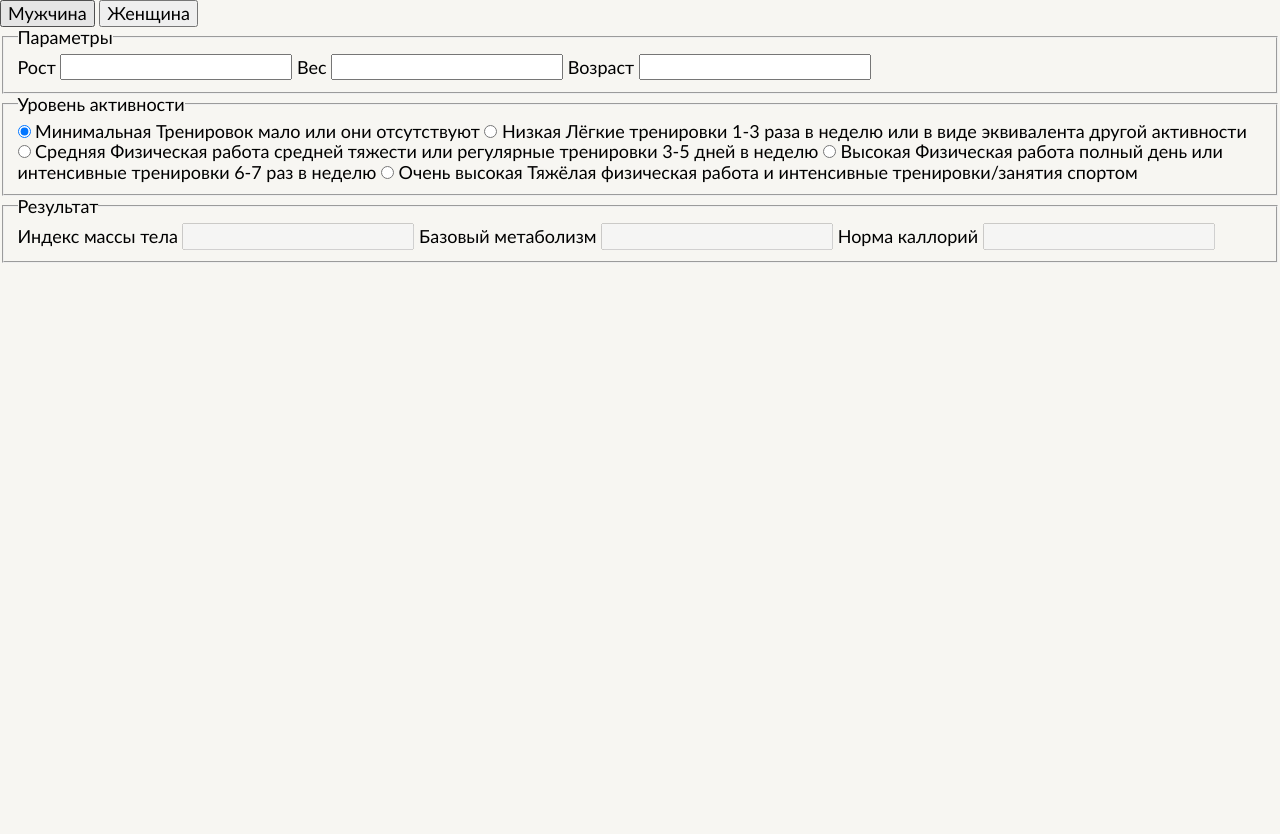
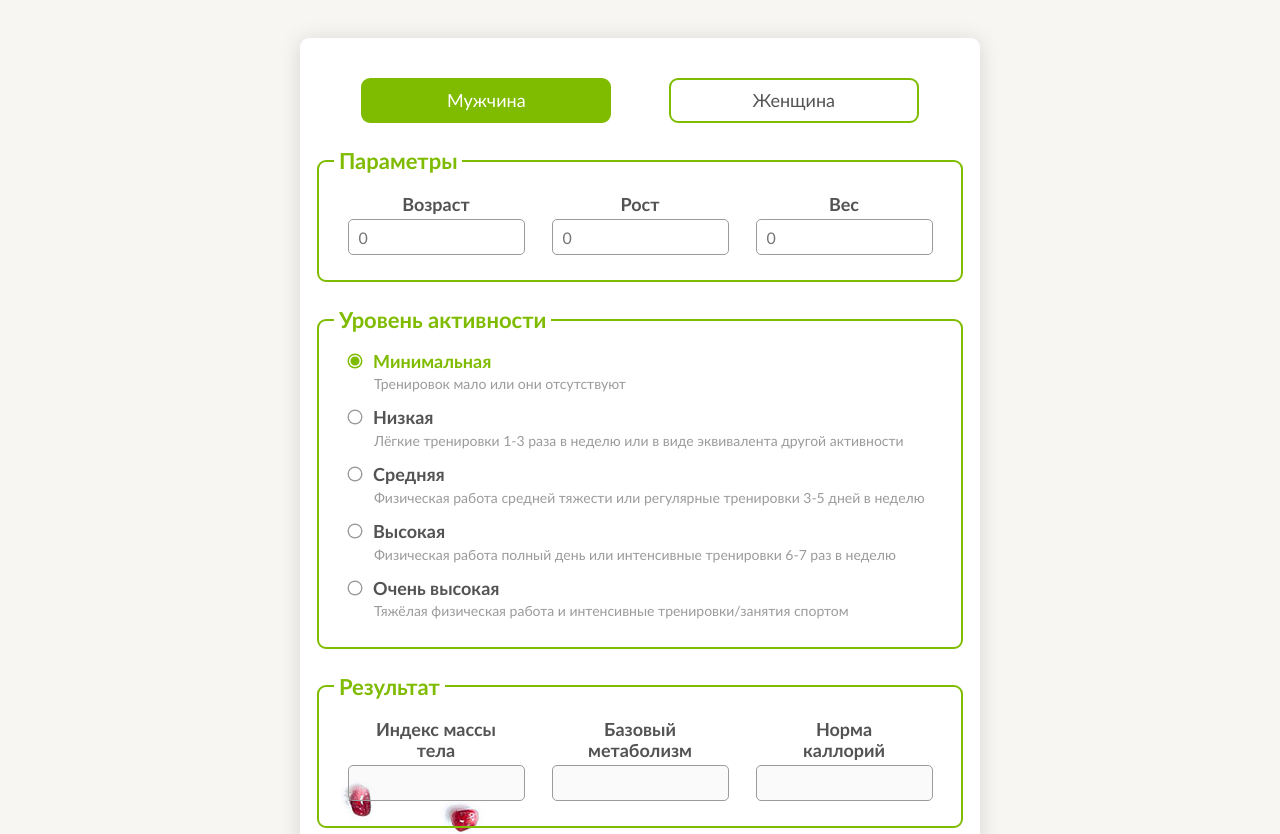
Before and after one commit to Ksent/Calorie-calculator, a plain HTML site: page source/public/index.html in a window 1280 px wide. Shown: the top 834 px of the page. Before the commit the page ends 800 px from the top, so only its background shows below. Drawn offline with nearby package versions, Linux system fonts and the light colour scheme; files that its build step writes are made by us from their sources.

Commit message:
add style

```diff
--- a/source/public/index.html
+++ b/source/public/index.html
@@ -11,20 +11,36 @@
   <body>
 
     <form class="calculator">
-      <button class="calculator__button">Мужчина</button>
-      <button class="calculator__button">Женщина</button>
+
+      <fieldset class="calculator__button">
+        <div class="calculator__button-wrapper">
+          <input class="calculator__button-toggle hidden" type="radio" name="gender" id="man" checked>
+          <label class="calculator__button-title" for="man">Мужчина</label>
+        </div>
+
+        <div class="calculator__button-wrapper calculator__button-wrapper--margin">
+          <input class="calculator__button-toggle hidden" type="radio" name="gender" id="woman">
+          <label class="calculator__button-title" for="woman">Женщина</label>
+        </div>
+      </fieldset>
 
       <fieldset class="calculator__parameters">
         <legend class="calculator__parameters-title">Параметры</legend>
 
+        <div class="calculator__parameters-wrapper calculator__parameters-wrapper--one">
+          <label class="calculator__parameters-subtitle" for="age">Возраст</label>
+          <input class="calculator__parameters-input" type="number" name="age" id="age" min="0" placeholder="0">
+        </div>
+
+        <div class="calculator__parameters-wrapper calculator__parameters-wrapper--two">
           <label class="calculator__parameters-subtitle" for="height">Рост</label>
-        <input class="calculator__parameters-input" type="number" name="height" id="height">
+          <input class="calculator__parameters-input" type="number" name="height" id="height" min="0" placeholder="0">
+        </div>
 
+        <div class="calculator__parameters-wrapper calculator__parameters-wrapper--three">
           <label class="calculator__parameters-subtitle" for="weight">Вес</label>
-        <input class="calculator__parameters-input" type="number" name="weight" id="weight">
-
-        <label class="calculator__parameters-subtitle" for="age">Возраст</label>
-        <input class="calculator__parameters-input" type="number" name="age" id="age">
+          <input class="calculator__parameters-input" type="number" name="weight" id="weight" min="0" placeholder="0">
+        </div>
       </fieldset>
 
       <fieldset class="calculator__activity">
@@ -54,14 +70,20 @@
       <fieldset class="calculator__result" disabled>
         <legend class="calculator__result-title">Результат</legend>
 
+        <div class="calculator__result-wrapper calculator__result-wrapper--one">
           <label class="calculator__result-subtitle" for="bmi">Индекс массы тела</label>
           <input class="calculator__result-input" type="number" name="bmi" id="bmi">
+        </div>
 
+        <div class="calculator__result-wrapper calculator__result-wrapper--two">
           <label class="calculator__result-subtitle" for="bmr">Базовый метаболизм</label>
           <input class="calculator__result-input" type="number" name="bmr" id="bmr">
+        </div>
 
+        <div class="calculator__result-wrapper calculator__result-wrapper--three">
           <label class="calculator__result-subtitle" for="normal">Норма каллорий</label>
           <input class="calculator__result-input" type="number" name="normal" id="normal">
+        </div>
       </fieldset>
 
     </form>
--- a/source/style/blocks.scss
+++ b/source/style/blocks.scss
@@ -0,0 +1,225 @@
+.calculator {
+  width: 85%;
+  max-width: 650px;
+  margin: 3% auto;
+  padding: 15px;
+  padding-bottom: 200px;
+  background-color: #ffffff;
+  background-image: url(../img/back-icon.jpg);
+  background-repeat: no-repeat;
+  background-position: left bottom;
+  border-radius: 9px;
+  box-shadow: 0 2px 20px rgba(83, 83, 83, 0.2);
+}
+
+.calculator__button {
+  max-width: 600px;
+  display: flex;
+  justify-content: space-around;
+  padding: 25px 0;
+  margin: 0 auto;
+  border: none;
+}
+
+.calculator__button-wrapper {
+  width: 50%;
+  max-width: 250px;
+  margin-right: 15px;
+}
+
+.calculator__button-wrapper--margin {
+  margin-right: 0;
+}
+
+.calculator__button-toggle:checked ~ .calculator__button-title {
+  background-color: #7fbc00;
+  color: #ffffff;
+}
+
+.calculator__button-toggle:focus ~ .calculator__button-title {
+  box-shadow: 0 2px 15px rgba(83, 83, 83, 0.5);
+}
+
+.calculator__button-title {
+  height: 31px;
+  display: block;
+  padding-top: 10px;
+  background-color: #ffffff;
+  border: 2px solid #7fbc00;
+  border-radius: 9px;
+  text-align: center;
+  font-size: 18px;
+  cursor: pointer;
+  &:hover {
+    color: #7fbb00;
+  }
+}
+
+.calculator__parameters {
+  display: flex;
+  flex-direction: row-reverse;
+  flex-wrap: wrap-reverse;
+  justify-content: space-around;
+  align-items: center;
+  margin-bottom: 25px;
+  padding: 15px;
+  border: 2px solid #7fbc00;
+  border-radius: 9px;
+}
+
+.calculator__parameters-title {
+  padding: 0 5px;
+  font-size: 22px;
+  font-weight: bold;
+  color: #7fbb00;
+}
+
+.calculator__parameters-wrapper {
+  display: flex;
+  flex-direction: column;
+  align-items: center;
+  margin: 0 12px 10px 12px;
+}
+
+.calculator__parameters-wrapper--one {
+  order: 3;
+}
+
+.calculator__parameters-wrapper--two {
+  order: 2;
+}
+
+.calculator__parameters-wrapper--three {
+  order: 1;
+}
+
+.calculator__parameters-subtitle {
+  width: 120px;
+  margin: 5px 0;
+  font-size: 18px;
+  font-weight: bold;
+  text-align: center;
+}
+
+.calculator__parameters-input {
+  width: 155px;
+  height: 20px;
+  padding: 7px 10px;
+  border: 1px solid #9b9b9b;
+  border-radius: 5px;
+}
+
+.calculator__activity {
+  margin-bottom: 25px;
+  padding: 15px;
+  border: 2px solid #7fbc00;
+  border-radius: 9px;
+}
+
+.calculator__activity-title {
+  padding: 0 5px;
+  font-size: 22px;
+  font-weight: bold;
+  color: #7fbb00;
+}
+
+.calculator__activity-choice {
+  width: 13px;
+  height: 13px;
+  margin: 7px 7px 0 15px;
+  opacity: 0;
+  &:checked + .calculator__activity-subtitle {
+    color: #7fbb00;
+  }
+  &:checked + .calculator__activity-subtitle::before {
+    background-color: #7fbc00;
+    box-shadow: inset 0 0 0 1.5px #ffffff, 0 0 0 1.5px #7fbc00;
+  }
+  &:focus + .calculator__activity-subtitle::before {
+    box-shadow: inset 0 0 0 1.5px #ffffff, 0 0 0 2px #7fbc00;
+  }
+}
+
+.calculator__activity-subtitle::before {
+  content: "";
+  width: 12px;
+  height: 12px;
+  display: inline-block;
+  position: absolute;
+  left: -24px;
+  top: 5px;
+  background-color: #ffffff;
+  box-shadow: inset 0 0 0 1.5px #ffffff, 0 0 0 1.5px #9b9b9b;
+  border-radius: 9px;
+}
+
+.calculator__activity-subtitle {
+  position: relative;
+  font-size: 18px;
+  font-weight: bold;
+  cursor: pointer;
+  &:hover {
+    color: #7fbb00;
+  }
+}
+
+.calculator__activity-text {
+  display: block;
+  margin: 5px 15px 12px 40px;
+  font-size: 14px;
+  color: #9b9b9b;
+}
+
+.calculator__result {
+  display: flex;
+  flex-direction: row-reverse;
+  flex-wrap: wrap-reverse;
+  justify-content: space-around;
+  align-items: center;
+  margin-bottom: 25px;
+  padding: 15px;
+  border: 2px solid #7fbc00;
+  border-radius: 9px;
+}
+
+.calculator__result-title {
+  padding: 0 5px;
+  font-size: 22px;
+  font-weight: bold;
+  color: #7fbb00;
+}
+
+.calculator__result-wrapper {
+  display: flex;
+  flex-direction: column;
+  align-items: center;
+  margin: 0 12px 10px 12px;
+}
+
+.calculator__result-wrapper--one {
+  order: 3;
+}
+
+.calculator__result-wrapper--two {
+  order: 2;
+}
+
+.calculator__result-wrapper--three {
+  order: 1;
+}
+
+.calculator__result-subtitle {
+  width: 120px;
+  margin: 5px 0;
+  font-size: 18px;
+  font-weight: bold;
+  text-align: center;
+}
+
+.calculator__result-input {
+  width: 155px;
+  height: 20px;
+  padding: 7px 10px;
+  border: 1px solid #9b9b9b;
+  border-radius: 5px;
+}
--- a/source/style/scaffolding.scss
+++ b/source/style/scaffolding.scss
@@ -3,7 +3,8 @@ body {
   padding: 0;
   background-color: #f7f6f2;
   font-family: 'Trebuchet MS', Arial, sans-serif;
-  font-size: 18px;
+  font-size: 16px;
+  color: #535353;
 }
 
 ul {
@@ -17,3 +18,9 @@ button {
 a {
   text-decoration: none;
 }
+
+.hidden {
+  opacity: 0;
+  position: absolute;
+  z-index: -999;
+}
```
Also changed, not shown: source/public/img/back-icon.jpg (added), source/public/img/background.jpg (deleted). Lines whose indentation alone changed are shown as unchanged.
